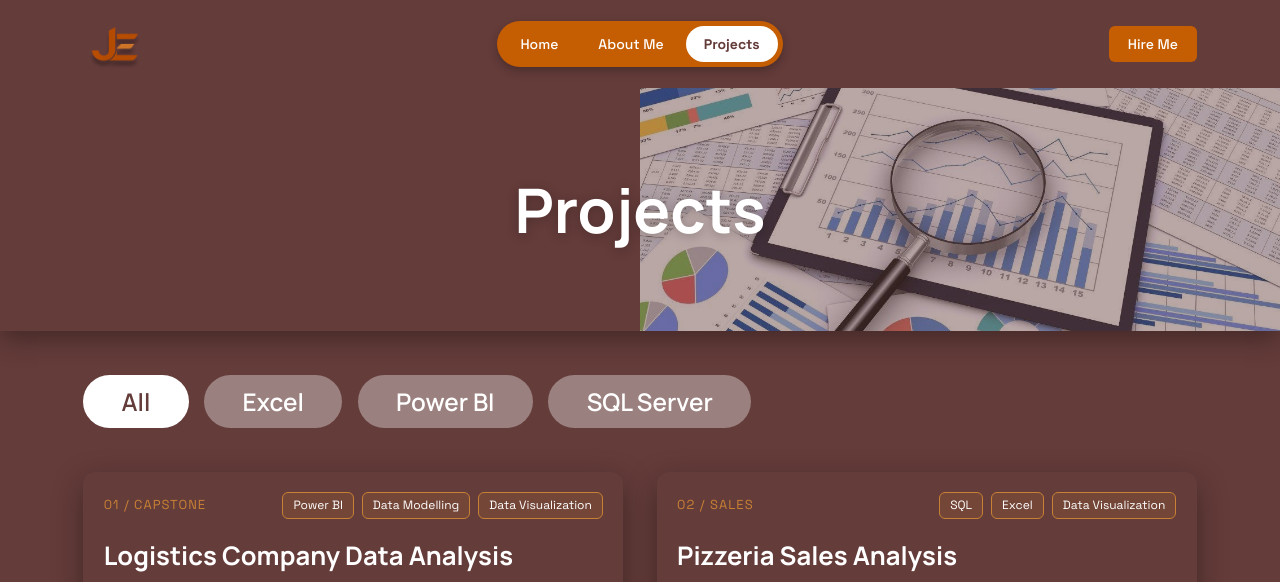
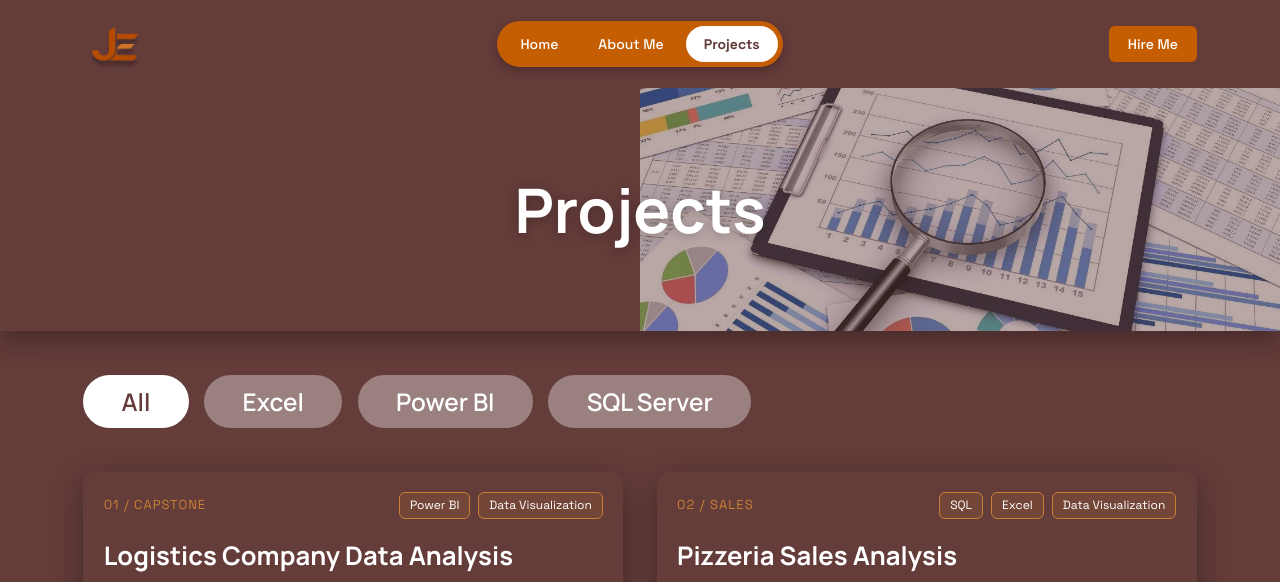
Before and after one commit to josephtheanalyst08/josephtheanalyst08.github.io, a plain HTML site: page projects.html in a window 1280 px wide. Shown: the top 582 px of the page. Drawn offline with Linux system fonts and the light colour scheme.

Commit message:
Update projects.html

```diff
--- a/projects.html
+++ b/projects.html
@@ -111,7 +111,6 @@
             <span class="project-card__label">01 / Capstone</span>
             <ul class="project-card__tags">
               <li>Power BI</li>
-              <li>Data Modelling</li>
               <li>Data Visualization</li>
             </ul>
           </div>
```
